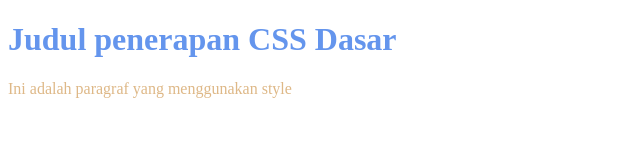
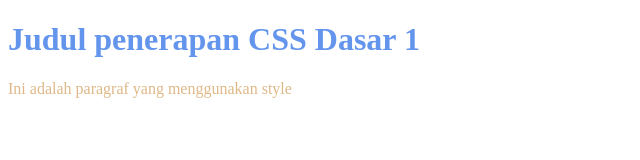
Before and after one commit to irfdigiprod/CSS_Dasar, a plain HTML site: page index.html in a window 1280 px wide. Shown: the full height of the page, 0-640 px from the left. Drawn offline with Linux system fonts and the light colour scheme.

Commit message:
Perbaikan git error

```diff
--- a/index.html
+++ b/index.html
@@ -7,7 +7,7 @@
     <title>Document</title>
   </head>
   <body>
-    <h1>Judul penerapan CSS Dasar</h1>
+    <h1>Judul penerapan CSS Dasar 1</h1>
     <p>Ini adalah paragraf yang menggunakan style</p>
   </body>
 </html>
```
